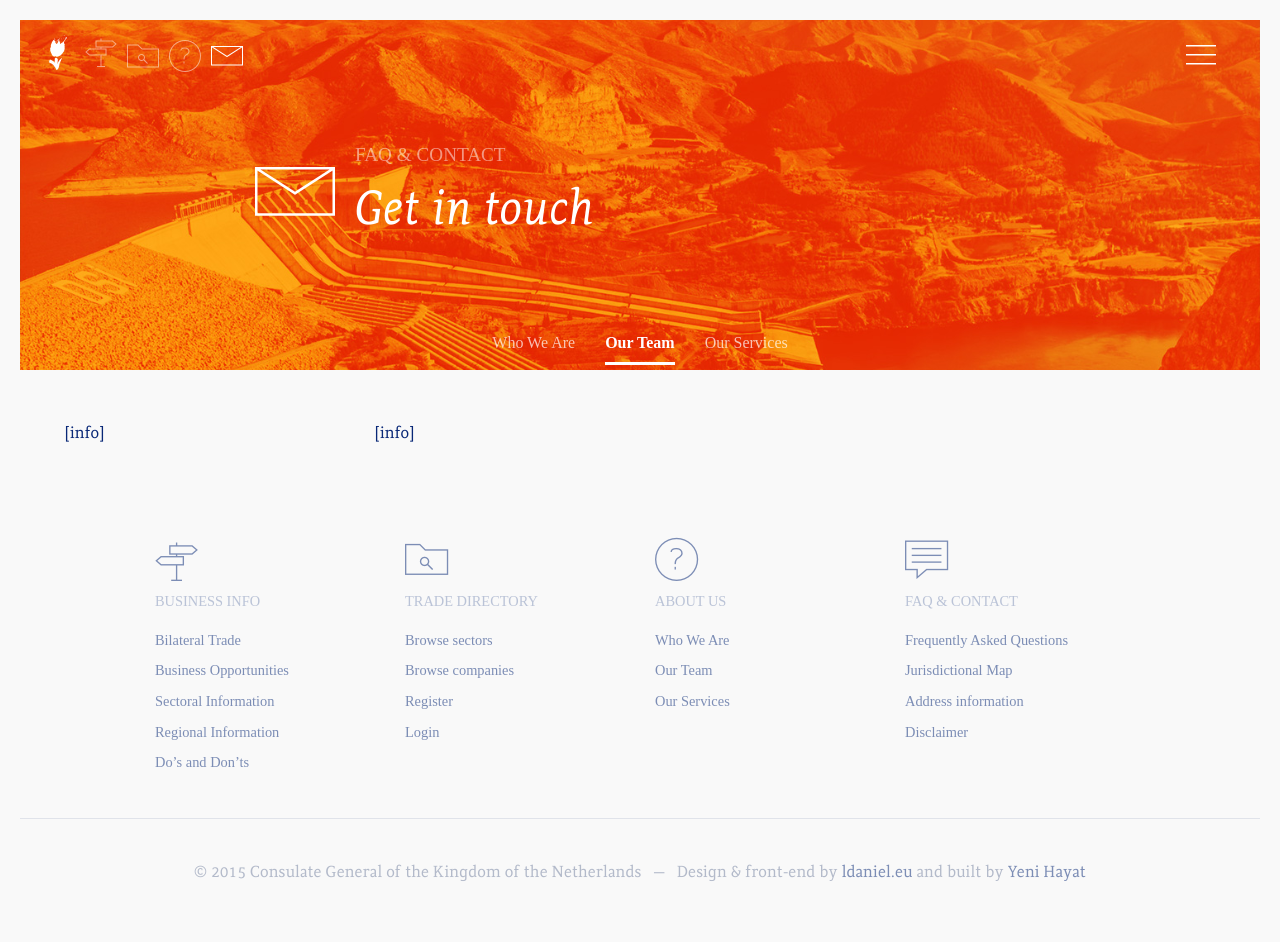
After one commit to ldanielswakman/nttd-design, a PHP site: page /faqcontact.php in a window 1280 px wide. The commit adds this page. Run offline with PHP 8.4, Linux system fonts and the light colour scheme.

Commit message:
updating banners etc

```diff
--- a/aboutus.php
+++ b/aboutus.php
@@ -24,7 +24,7 @@
 
       <div class="slides">
         <div class="bxslider">
-          <div class="slide" style="background-image: url('images/bosphorus_bridge_orange.jpg');"></div>
+          <div class="slide" style="background-image: url('images/banner_aboutus.jpg');" data-prlx-offset="-300"></div>
         </div>
       </div>
 
--- a/businessinfo.php
+++ b/businessinfo.php
@@ -24,7 +24,7 @@
 
       <div class="slides">
         <div class="bxslider">
-          <div class="slide" style="background-image: url('images/bosphorus_bridge_orange.jpg');"></div>
+          <div class="slide" style="background-image: url('images/banner_businessinfo.jpg');"></div>
         </div>
       </div>
 
--- /dev/null
+++ b/faqcontact.php
@@ -0,0 +1,84 @@
+<!DOCTYPE html>
+
+<html lang="en">
+
+  <?php include('components/head.php'); ?>
+
+  <body>
+
+    <div id="top"></div>
+
+    <?php
+    // setting current page parameter
+    $curpage = 'faqcontact';
+    include('components/nav.php');
+    // setting optional parameters for header
+    $header_bg = 'orange';
+    $header_quicklinks = true;
+    include('components/header.php')
+    ?>
+
+    <section id="intro_banner">
+
+      <div class="header-placeholder u-relative"></div>
+
+      <div class="slides">
+        <div class="bxslider">
+          <div class="slide" style="background-image: url('images/banner_faqcontact.jpg');" data-prlx-offset="-150"></div>
+        </div>
+      </div>
+
+      <div class="row u-pv4vw">
+        <div class="col-md-1 col-md-offset-2 u-aligncenter">
+          <i class="icon icon-basic-mail icon-5x u-block c-white u-mb40 u-mt10"></i>
+        </div>
+        <div class="col-md-8 c-white">
+          <h4 class="u-opacity50">FAQ & CONTACT</h4>
+          <em class="text-huge">Get in touch</em>
+        </div>
+      </div>
+
+      <div class="u-aligncenter">
+        <ul class="tabs clearfix">
+          <li>
+            <a href="aboutus.php">
+              Who We Are
+            </a>
+          </li>
+          <li class="active">
+            <a href="aboutus.php">
+              Our Team
+            </a>
+          </li>
+          <li>
+            <a href="aboutus">
+              Our Services
+            </a>
+          </li>
+        </ul>
+      </div>
+
+    </section>
+
+    <section>
+      <div class="row row-full">
+        <div class="col-sm-3 u-static">
+          <div class="content-small box-sticky">
+            [info]
+          </div>
+        </div>
+        <div class="col-sm-9">
+          <div class="content-small">
+
+            [info]
+
+          </div>
+        </div>
+      </div>
+    </section>
+
+    <?php include('components/footer.php'); ?>
+
+  </body>
+
+</html>
--- a/tradedirectory.php
+++ b/tradedirectory.php
@@ -25,7 +25,7 @@
 
       <div class="slides">
         <div class="bxslider">
-          <div class="slide" style="background-image: url('images/maslak_soft.jpg');"></div>
+          <div class="slide" style="background-image: url('images/banner_tradedir.jpg');"data-prlx-offset="-100"></div>
         </div>
       </div>
 
```
Also changed, not shown: index.php (+9 -6 lines), images/banner_aboutus.jpg (added), images/banner_businessinfo.jpg (added), images/banner_faqcontact.jpg (added), images/banner_tradedir.jpg (added), images/bosphorus_bridge_orange.jpg (deleted).
